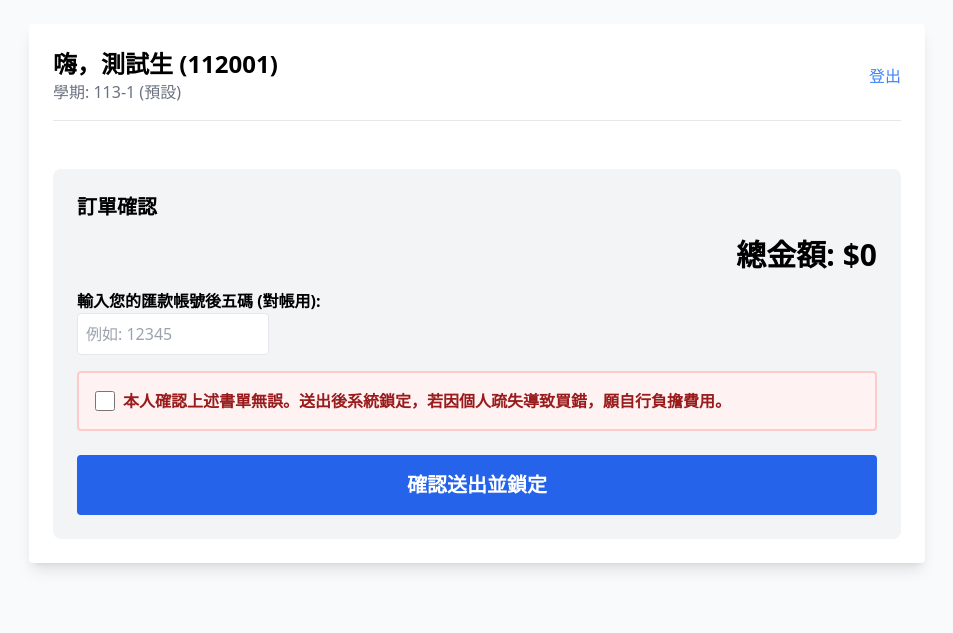
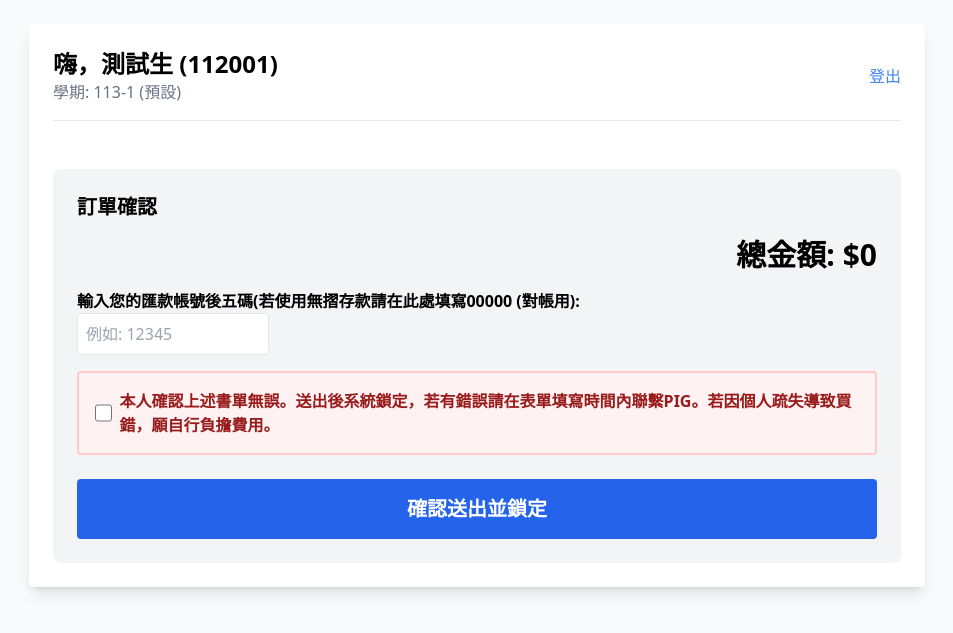
Before and after one commit to jhuiry8/NTUT-BOOKSYSTEM, a Flask app: template templates/student.html in a window 1280 px wide. Shown: the top 633 px of the page, without its empty margins (163-1116 px from the left). Run offline with Flask 3, Linux system fonts and the light colour scheme; the template is opened without the code that fills it: values that come from a table or form of the project are taken from there, others are empty; some libraries are stand-ins or nearby versions.

Commit message:
Update student.html

```diff
--- a/templates/student.html
+++ b/templates/student.html
@@ -21,7 +21,7 @@
                 <p class="text-4xl font-bold text-red-600 mb-6">應繳金額：${{ record.total_amount }}</p>
                 <div class="bg-white p-4 inline-block border rounded shadow-sm">
                     <p class="text-gray-600">匯款資訊</p>
-                    <p class="font-mono text-xl">玉山銀行 (808) 1234-5678-9000</p>
+                    <p class="font-mono text-xl">中華郵政 (808) 1234-5678-9000</p>
                     <p class="text-sm text-gray-500 mt-2">您填寫的後五碼: {{ record.bank_last_5 }}</p>
                 </div>
                 <p class="mt-6 text-gray-500">如需修改請聯繫PIG解鎖。</p>
@@ -54,7 +54,7 @@
                     <p class="text-3xl font-bold text-right mb-4">總金額: $<span id="totalDisplay">0</span></p>
 
                     <div class="mb-4">
-                        <label class="block font-bold">輸入您的匯款帳號後五碼 (對帳用):</label>
+                        <label class="block font-bold">輸入您的匯款帳號後五碼(若使用無摺存款請在此處填寫00000 (對帳用):</label>
                         <input type="text" name="bank_code" required pattern="\d{5}"
                                class="border p-2 rounded w-48" placeholder="例如: 12345">
                     </div>
@@ -63,7 +63,7 @@
                         <label class="flex items-center space-x-2">
                             <input type="checkbox" required class="w-5 h-5 text-red-600">
                             <span class="font-bold text-red-800">
-                                本人確認上述書單無誤。送出後系統鎖定，若因個人疏失導致買錯，願自行負擔費用。
+                                本人確認上述書單無誤。送出後系統鎖定，若有錯誤請在表單填寫時間內聯繫PIG。若因個人疏失導致買錯，願自行負擔費用。
                             </span>
                         </label>
                     </div>
```
